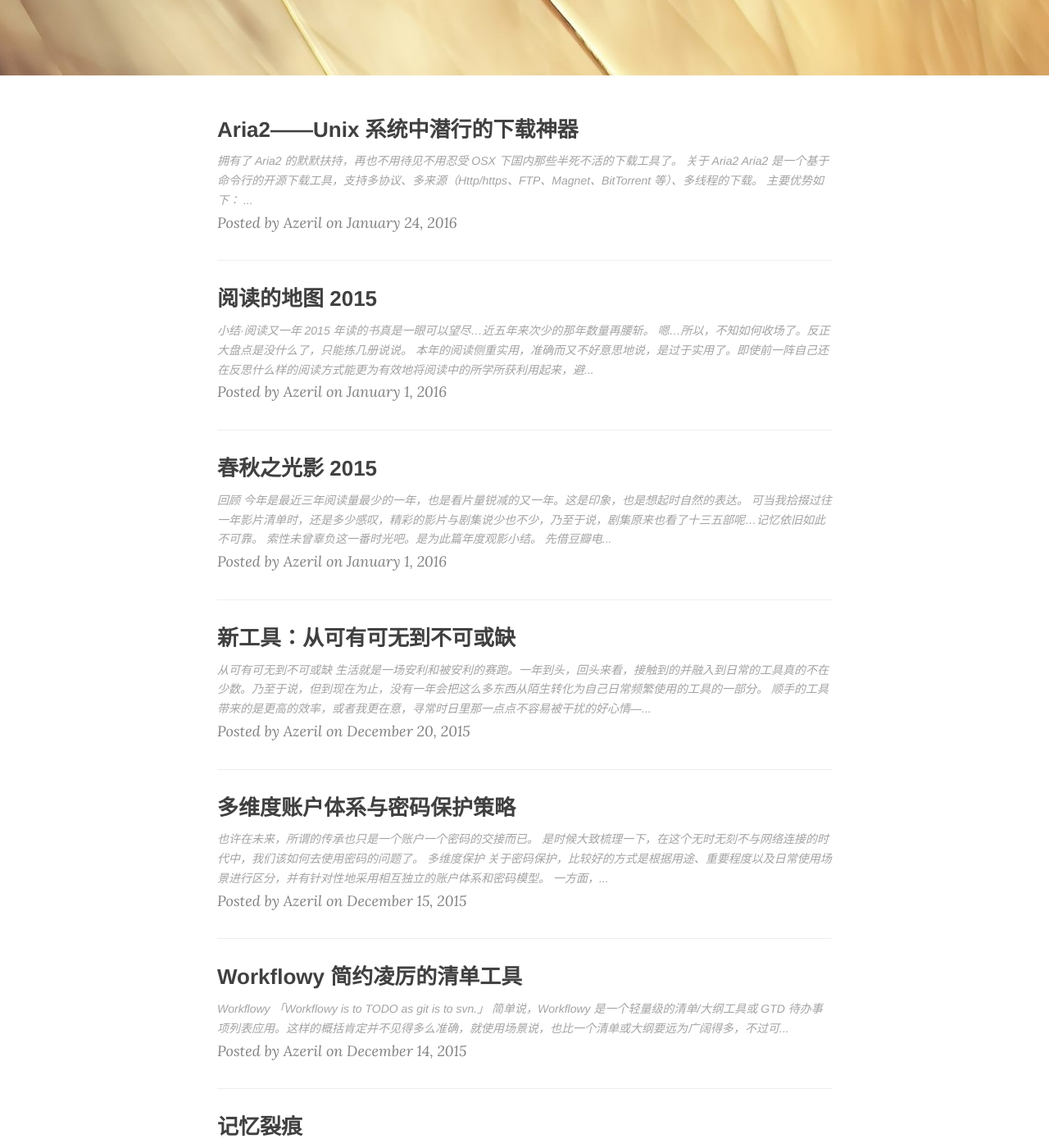
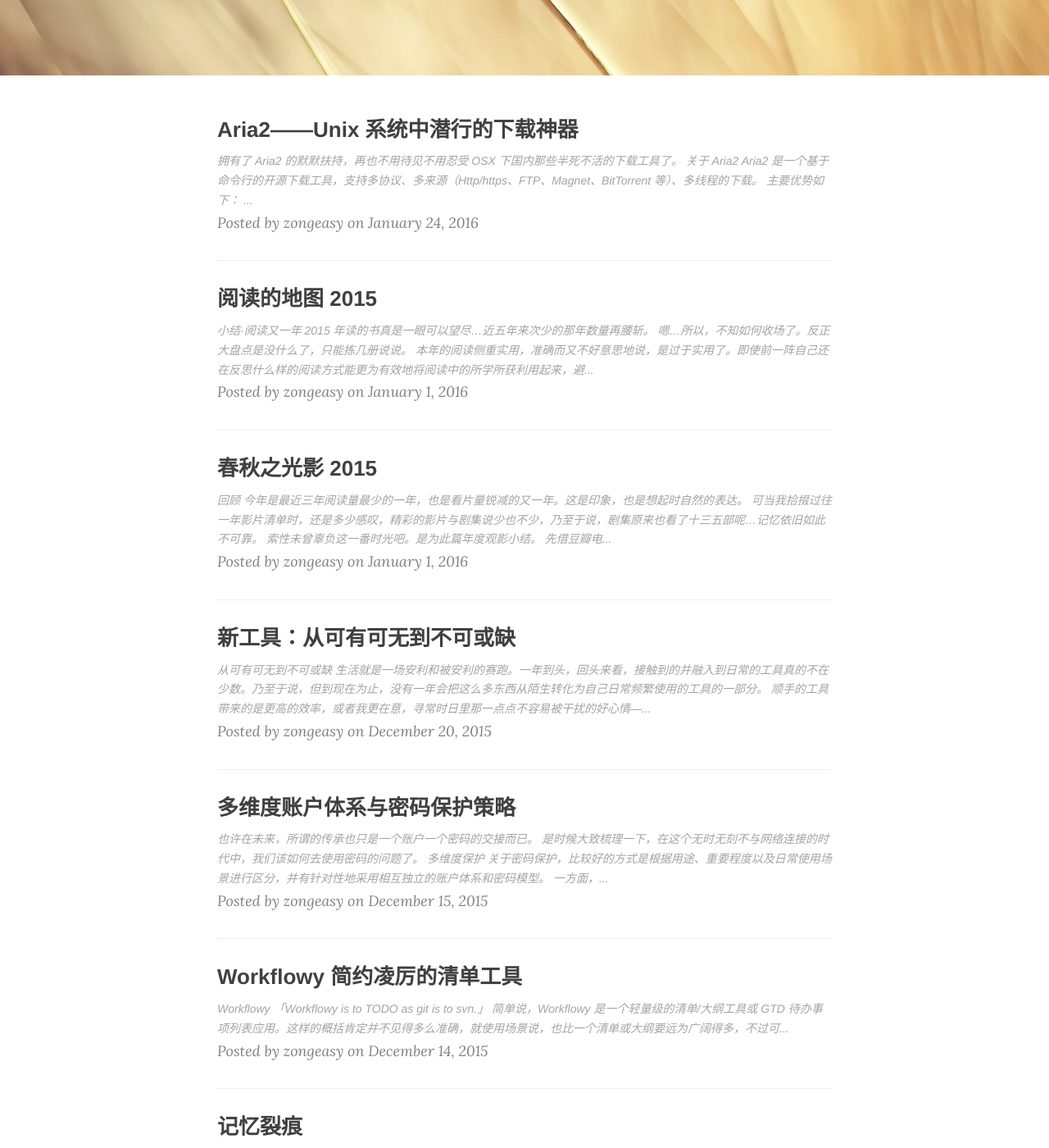
Before and after one commit to zongeasy/zongeasy.github.io, a Jekyll site: the page built from index.html, in a window 1280 px wide and 1400 px high, scrolled down 336 px. Shown: the whole window at 82% size. Built offline with Jekyll 4.4.1, drawn with Linux system fonts in a browser that asks for light colours; nearby versions of some CDN libraries; the list of posts is cut into pages by our own code; some of the changed text lies outside the part shown.

Commit message:
更新配置

```diff
--- a/_config.yml
+++ b/_config.yml
@@ -1,28 +1,27 @@
 # Site settings
-title: Microdust
+title: ZongEasy
 header-img: "img/autumn2.jpg"
-tagline: "吉光片羽"
+tagline: "宗易"
 description: "在遙遠的地方 一切虔誠終必相遇"
 baseurl: ""
-url: "http://azeril.me"
-#url: "http://localhost:4000"
+url: "http://blog.zongeasy.com"
 
 # About/contact
 owner:
-  name: "Azeril"
-  email: azeril@live.cn
+  name: "zongeasy"
+  email: zongeasy@qq.com
   bio: "明朝即長路 惜取此時心"
 
 # Data
 gavatar: http://dreamofbook.qiniudn.com/Az..png
 favicon: img/favicon.ico
 
-douban_username: Azeril
-twitter_username: Azeril_Lapland
-github_username: Azeril
-facebook_username: Azeril_Lapland
-weibo_username: Azeril
-zhihu_username: Azeril
+douban_username: zongeasy
+twitter_username: zongeasy
+github_username: zongeasy
+facebook_username: zongeasy
+weibo_username: 宗易ZongEasy
+zhihu_username: zongeasy
 
 # Build settings
 # use Github Flavored Markdown !important
@@ -51,16 +50,16 @@
       type: "posts"
     values:
       layout: "post"
-      author: "Azeril"
+      author: "zongeasy"
       header-img: "img/fantasy.jpg" # We don't want posts without a header image, that whould mean white on white
 
 # Comments
 comments :
   provider : duoshuo
   duoshuo :
-    short_name : Azeril
+    short_name : zongeasy
   disqus :
-      short_name : Azeril
+      short_name : zongeasy
 
 # Analytics and webmaster tools stuff goes here
 google_analytics: UA-66863061-1
```
Also changed, not shown: 404.html (+0 -7 lines), index.html (+0 -13 lines).
